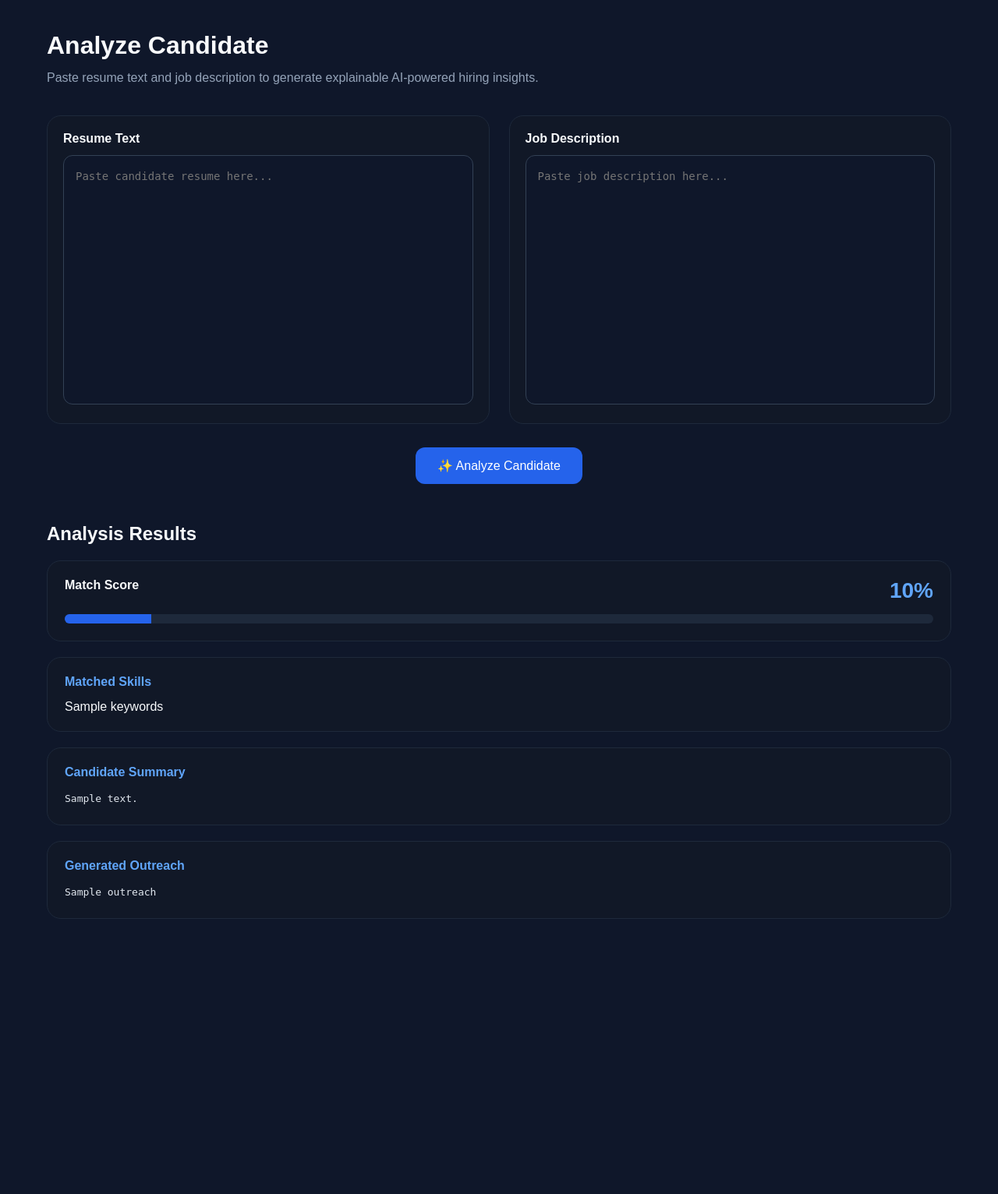
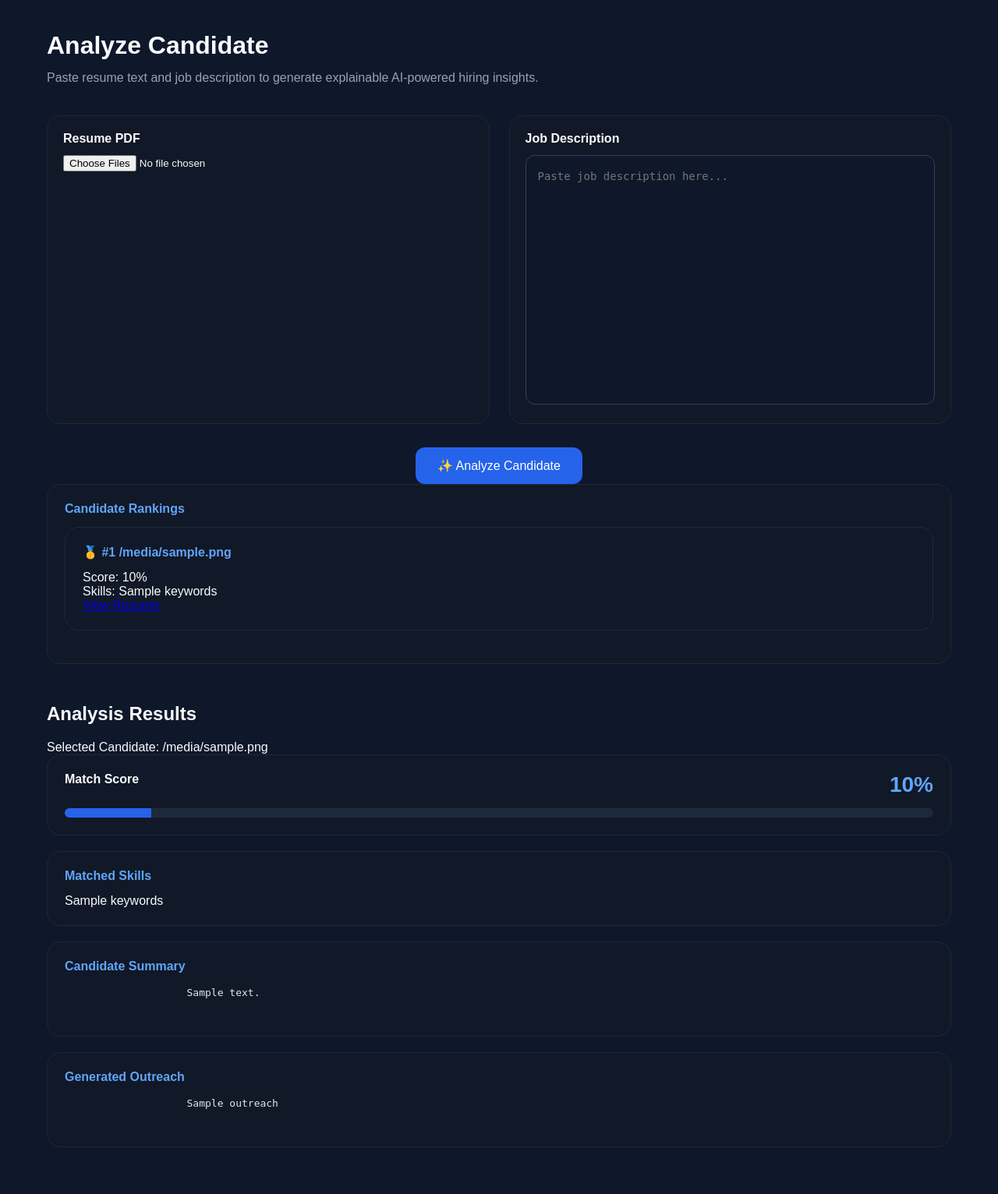
Before and after one commit to vivek-devda/offline-ai-hiring-assistant, a Flask app: template templates/index.html in a window 1280 px wide. Shown: the part 86-1618 px from the top of the page at 78% size. Before the commit the page ends 1265 px from the top, so only its background shows below. Run offline with Flask 3, Linux system fonts and the light colour scheme; the template is opened without the code that fills it: most values are stand-ins (such as "Sample title", 1, 10 or a date in 2020).

Commit message:
:wqAdd recruiter dashboard, candidate ranking, and resume viewer
A
git status
git status
[O

```diff
--- a/app.py
+++ b/app.py
@@ -1,5 +1,6 @@
-from flask import Flask, render_template, request
+from flask import Flask, render_template, request, send_from_directory
 from tools.matching import match_job
+from tools.pdf_tools import extract_pdf_text
 
 from tools.outreach import (
     generate_outreach,
@@ -8,55 +9,102 @@ from tools.outreach import (
 app = Flask(__name__)
 
 @app.route("/", methods=["GET", "POST"])
+
 def home():
 
     result = None
+    selected_candidate = 0
+    results = []
 
     if request.method == "POST":
 
-        resume_text = request.form["resume"]
+        print(request.files)
+        pdf_files = request.files.getlist("resume_pdfs")
+        print("Number of resumes:", len(pdf_files))
+
         job_text = request.form["job"]
+        selected_candidate = request.args.get(
+            "candidate",
+            default=0,
+            type=int
+        )
 
-        score, keywords = match_job(
+        for file in pdf_files:
+            print(file.filename)
+        for pdf_file in pdf_files:
+            print("Processing:", pdf_file.filename)
+            pdf_path = f"uploads/{pdf_file.filename}"
+            pdf_file.save(pdf_path)
+            resume_text = extract_pdf_text(pdf_path)
+            print("Characters extracted:", len(resume_text))
+
+
+            score, keywords = match_job(
             resume_text,
             job_text
         )
+            print("Score:", score)
+            print("Keywords:", keywords)
 
-        # outreach logic
-        if not keywords:
+            # outreach logic
+            if not keywords:
 
-            outreach = (
-                "No strong technical alignment was detected "
-                "between the resume and job description."
-            )
+                outreach = (
+                    "No strong technical alignment was detected "
+                    "between the resume and job description."
+                )
 
-        else:
+            else:
 
-            outreach = generate_outreach(
+                outreach = generate_outreach(
+                    resume_text,
+                    job_text,
+                    keywords,
+                    score
+                )
+
+            # summary
+            summary = generate_summary(
                 resume_text,
                 job_text,
                 keywords,
                 score
             )
 
-        # summary
-        summary = generate_summary(
-            resume_text,
-            job_text,
-            keywords,
-            score
-        )
+            result = {
+                "score": round(score, 2),
+                "keywords": ", ".join(keywords),
+                "summary": summary,
+                "outreach": outreach
+            }
+            results.append({
+                "score": round(score, 2),
+                "keywords": ", ".join(keywords),
+                "summary": summary,
+                "outreach": outreach,
+                "filename": pdf_file.filename,
+                "filepath": pdf_path
+            })
 
-        result = {
-            "score": round(score, 2),
-            "keywords": ", ".join(keywords),
-            "summary": summary,
-            "outreach": outreach
-        }
+
+
+
+
+
+    if results:
+        result = results[selected_candidate]
 
     return render_template(
         "index.html",
-        result=result
+        result=result,
+        results=results
+    )
+
+@app.route("/resume/<filename>")
+def view_resume(filename):
+    return send_from_directory(
+        "uploads",
+        filename
     )
 
 if __name__ == "__main__":
--- a/templates/index.html
+++ b/templates/index.html
@@ -50,22 +50,22 @@
         </section>
 
         <!-- FORM -->
-        <form method="POST">
+        <form method="POST" enctype="multipart/form-data">
 
             <div class="input-grid">
 
                 <!-- RESUME -->
                 <div class="card">
 
-                    <label>
-                        Resume Text
-                    </label>
+                    <label>Resume PDF</label>
 
-                    <textarea
-                        name="resume"
-                        placeholder="Paste candidate resume here..."
-                        required
-                    ></textarea>
+                    <input
+                    type="file"
+                    name="resume_pdfs"
+                    accept=".pdf"
+                    multiple
+                    required
+                >
 
                 </div>
 
@@ -97,11 +97,63 @@
         </form>
 
         <!-- RESULTS -->
+        {% if results %}
+
+        <div class="result-card">
+
+            <h4>Candidate Rankings</h4>
+
+            {% for candidate in results %}
+
+                <div class="result-card candidate-card"
+                    style="cursor:pointer;"
+                    data-score="{{ candidate.score }}"
+                    data-keywords="{{ candidate.keywords }}"
+                    data-summary="{{ candidate.summary }}"
+                    data-outreach="{{ candidate.outreach }}"
+                    data-filename="{{ candidate.filename }}">
+
+                    <h4 class="candidate-name">
+
+                    {% if loop.index == 1 %}
+                    🥇
+                    {% elif loop.index == 2 %}
+                    🥈
+                    {% elif loop.index == 3 %}
+                    🥉
+                    {% endif %}
+
+                    #{{ loop.index }}
+                    {{ candidate.filename }}
+
+                    </h4>
+
+                    <p>Score: {{ candidate.score }}%</p>
+
+                    <p>Skills: {{ candidate.keywords }}</p>
+                    <p>
+                        <a href="/resume/{{ candidate.filename }}"
+                        target="_blank">
+                            View Resume
+                        </a>
+                    </p>
+
+                </div>
+
+            {% endfor %}
+
+        </div>
+
+        {% endif %}
+
         {% if result %}
 
         <section class="results-section">
 
             <h3>Analysis Results</h3>
+            <p id="selected-candidate">
+                Selected Candidate: {{ results[0].filename }}
+            </p>
 
             <!-- SCORE -->
             <div class="result-card">
@@ -110,7 +162,10 @@
 
                     <span>Match Score</span>
 
-                    <span class="score-value">
+                    <span
+                        class="score-value"
+                        id="match-score"
+                    >
                         {{ result.score }}%
                     </span>
 
@@ -120,6 +175,7 @@
 
                     <div
                         class="progress-fill"
+                        id="progress-fill"
                         style="width: {{ result.score }}%;"
                     ></div>
 
@@ -132,7 +188,7 @@
 
                 <h4>Matched Skills</h4>
 
-                <p>
+                <p id="matched-skills">
                     {{ result.keywords }}
                 </p>
 
@@ -143,7 +199,9 @@
 
                 <h4>Candidate Summary</h4>
 
-                <pre>{{ result.summary }}</pre>
+                <pre id="candidate-summary">
+                    {{ result.summary }}
+                </pre>
 
             </div>
 
@@ -152,7 +210,9 @@
 
                 <h4>Generated Outreach</h4>
 
-                <pre>{{ result.outreach }}</pre>
+                <pre id="candidate-outreach">
+                    {{ result.outreach }}
+                </pre>
 
             </div>
 
@@ -162,5 +222,65 @@
 
     </main>
 
+<script>
+
+const candidates =
+document.querySelectorAll(".candidate-card");
+
+console.log("Cards found:", candidates.length);
+
+candidates.forEach(candidate => {
+
+    candidate.onclick = () => {
+
+        console.log("Card clicked");
+
+        const score =
+        candidate.dataset.score;
+        document.getElementById(
+            "match-score"
+        ).innerText =
+        score + "%";
+        document.getElementById(
+            "progress-fill"
+        ).style.width =
+        score + "%";
+
+        const keywords =
+        candidate.dataset.keywords;
+
+        document.getElementById(
+            "matched-skills"
+        ).innerText =
+        keywords;
+        const summary =
+        candidate.dataset.summary;
+
+        document.getElementById(
+            "candidate-summary"
+        ).innerText =
+        summary;
+        const outreach =
+        candidate.dataset.outreach;
+
+        document.getElementById(
+            "candidate-outreach"
+        ).innerText =
+        outreach;
+
+        const filename =
+        candidate.dataset.filename;
+
+        document.getElementById(
+            "selected-candidate"
+        ).innerText =
+        "Selected Candidate: " + filename;
+
+    };
+
+});
+
+</script>
+
 </body>
 </html>
--- a/tools/outreach.py
+++ b/tools/outreach.py
@@ -92,8 +92,8 @@ def generate_summary(
     if missing_skills:
 
         summary_points.append(
-            "Candidate may need improvement in: "
-            + ", ".join(missing_skills)
+            "Missing Skills:\n• "
+            + "\n• ".join(missing_skills)
         )
 
     # capability inference
--- a/tools/pdf_tools.py
+++ b/tools/pdf_tools.py
@@ -1,6 +1,7 @@
 # -------------------------------
 # PDF TOOL
 # -------------------------------
+from pypdf import PdfReader
 def extract_pdf_text(path):
     reader = PdfReader(path)
     text = ""
```
Also changed, not shown: README.md, run_app.py (added).
